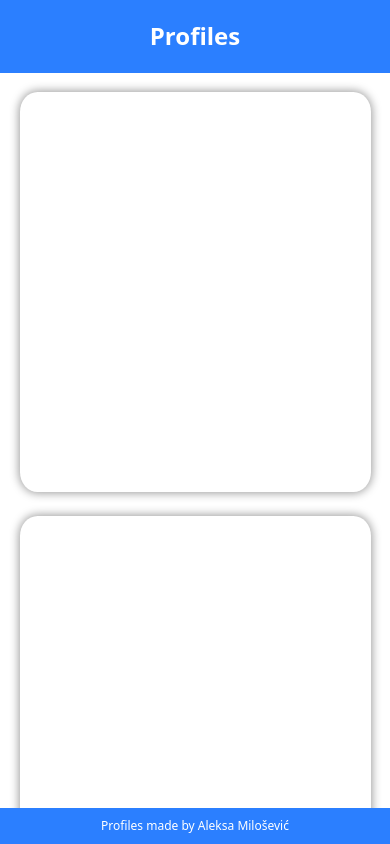
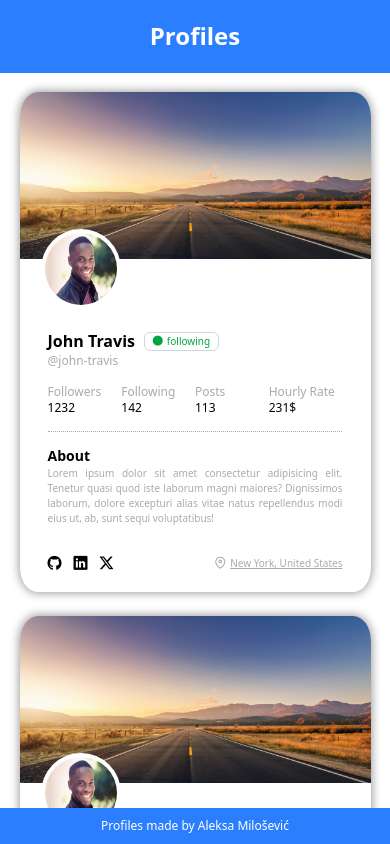
Before and after one commit to aleksamlsvc12/Profiles, a Vue app: page / in a window 390 px wide. Built offline with nearby package versions, Linux system fonts and the light colour scheme.

Commit message:
profile card hardcoded. responsive for mobile devices.

```diff
--- a/src/components/Profile.vue
+++ b/src/components/Profile.vue
@@ -1,3 +1,81 @@
+<script setup>
+  import img from '@/assets/img/img.jpg';
+  import profile from '@/assets/img/profile.jpg';
+</script>
+
 <template>
-  <div class="w-full min-h-[400px] md:w-[80%] rounded-[5%] shadow-[0_0_10px_1px_rgba(0,0,0,0.4)]"></div>
+  <div class="w-full min-h-[500px] md:w-[80%] rounded-[5%] shadow-[0_0_10px_1px_rgba(0,0,0,0.4)] overflow-hidden">
+    <div class="w-full h-1/3 relative">
+      <img :src="img" alt="cover photo" class="w-full h-full"></img>
+      <div class="absolute left-[6%] bottom-[-30%] size-[80px] rounded-full bg-white p-1">
+        <img :src="profile" alt="profile picture" class="w-full h-full rounded-full">
+      </div>
+    </div>
+
+    <div class="mt-[20%] pl-[8%] pr-[8%] pb-[5%] flex flex-col">
+      <div class="flex items-center">
+        <span class="font-bold mr-[3%]">John Travis</span>
+        <div class="text-[10px] border border-gray-300 flex items-center p-[1px] pr-2 pl-2 gap-1 rounded-md">
+           <span class="pi pi-circle-fill text-green-600"></span>
+          <span class="text-green-600">following</span>
+        </div>
+      </div>
+
+      <span class="gray text-xs mb-[5%] cursor-pointer">@john-travis</span>
+
+      <div class="text-xs grid grid-cols-4 mb-[5%]">
+        <div class="flex flex-col">
+          <span class="gray">Followers</span>
+          <span>1232</span>
+        </div>
+
+        <div class="flex flex-col">
+          <span  class="gray">Following</span>
+          <span>142</span>
+        </div>
+
+        <div class="flex flex-col">
+          <span class="gray">Posts</span>
+          <span>113</span>
+        </div>
+
+        <div class="flex flex-col">
+          <span class="gray">Hourly Rate</span>
+          <span>231$</span>
+        </div>
+      </div>
+
+      <hr class="gray border-dotted mb-[5%]">
+
+      <p class="font-bold text-sm">About</p>
+      <p class="text-[10px] text-justify gray mb-[10%]">Lorem ipsum dolor sit amet consectetur adipisicing elit. Tenetur quasi quod iste laborum magni maiores? Dignissimos laborum, dolore excepturi alias vitae natus repellendus modi eius ut, ab, sunt sequi voluptatibus!</p>
+
+      <div class="flex justify-between items-center">
+        <div class="flex gap-3">
+          <span class="pi pi-github text-sm"></span>
+          <span class="pi pi-linkedin text-sm"></span>
+          <span class="pi pi-twitter text-sm"></span>
+        </div>
+
+        <div class="flex items-center gray gap-1">
+          <span class="pi pi-map-marker text-xs"></span>
+          <span class="text-[10px] underline cursor-pointer">New York, United States</span>
+        </div>
+      </div>
+    </div>
+  </div>
 </template>
+
+<style>
+  .gray{
+    color: rgb(170, 170, 170);
+  }
+
+  .pi{
+    cursor: pointer;
+  }
+
+  .pi-circle-fill{
+    cursor: default;
+  }
+</style>
```
Also changed, not shown: src/assets/img/img.jpg (added), src/assets/img/profile.jpg (added).
